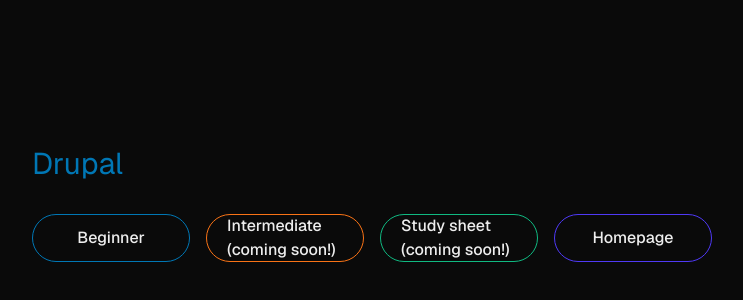
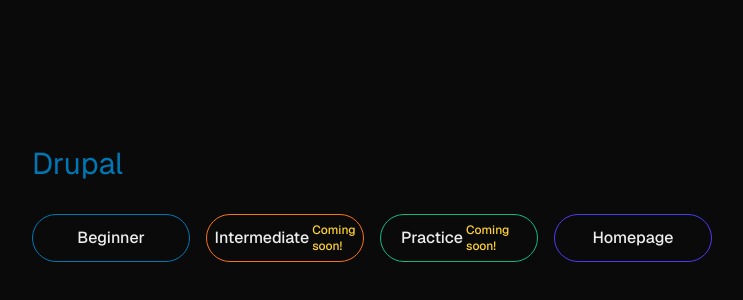
Before and after one commit to Dburrall/flashcards, a Next.js app: page /Drupal in a window 1280 px wide. Shown: the part 196-496 px from the top of the page, without its empty margins (268-1011 px from the left). Built offline with nearby package versions, Linux system fonts and the light colour scheme.

Commit message:
Added better coming soon span on subjects

```diff
--- a/app/Drupal/page.tsx
+++ b/app/Drupal/page.tsx
@@ -17,13 +17,19 @@
 					<Link
 						className='rounded-full border pointer-events-none  border-[#F97316] transition-colors flex items-center justify-center hover:bg-[#F97316]  hover:border-transparent font-medium text-sm sm:text-base h-10 sm:h-12 px-4 sm:px-5 w-full sm:w-auto md:w-[158px]'
 						href='/Drupal/DrupalIntermediate'>
-						Intermediate (coming soon!)
+						Intermediate
+						<span className='text-xs ml-[0.2rem] text-amber-300'>
+							Coming soon!
+						</span>
 					</Link>
 
 					<Link
 						className='rounded-full border pointer-events-none  border-[#10B981] transition-colors flex items-center justify-center hover:bg-[#10B981] dark:hover:text-black hover:border-transparent font-medium text-sm sm:text-base h-10 sm:h-12 px-4 sm:px-5 w-full sm:w-auto md:w-[158px]'
 						href='https://nextjs.org/docs?utm_source=create-next-app&utm_medium=appdir-template-tw&utm_campaign=create-next-app'>
-						Study sheet (coming soon!)
+						Practice
+						<span className='text-xs ml-[0.2rem] text-amber-300'>
+							Coming soon!
+						</span>
 					</Link>
 
 					<Link
--- a/app/Javascript/page.tsx
+++ b/app/Javascript/page.tsx
@@ -17,13 +17,19 @@
 					<Link
 						className='rounded-full border pointer-events-none  border-[#F97316] transition-colors flex items-center justify-center hover:bg-[#F97316]  hover:border-transparent font-medium text-sm sm:text-base h-10 sm:h-12 px-4 sm:px-5 w-full sm:w-auto md:w-[158px]'
 						href='/Javascript/JavascriptIntermediate'>
-						Intermediate (coming soon!)
+						Intermediate
+						<span className='text-xs ml-[0.2rem] text-amber-300'>
+							Coming soon!
+						</span>
 					</Link>
 
 					<Link
 						className='rounded-full border pointer-events-none  border-[#10B981] transition-colors flex items-center justify-center hover:bg-[#10B981] dark:hover:text-black hover:border-transparent font-medium text-sm sm:text-base h-10 sm:h-12 px-4 sm:px-5 w-full sm:w-auto md:w-[158px]'
 						href='https://nextjs.org/docs?utm_source=create-next-app&utm_medium=appdir-template-tw&utm_campaign=create-next-app'>
-						Study sheet (coming soon!)
+						Practice
+						<span className='text-xs ml-[0.2rem] text-amber-300'>
+							Coming soon!
+						</span>
 					</Link>
 
 					<Link
--- a/app/PHP/page.tsx
+++ b/app/PHP/page.tsx
@@ -23,7 +23,7 @@
 					<Link
 						className='rounded-full border border-[#10B981] transition-colors flex items-center justify-center hover:bg-[#10B981] dark:hover:text-black hover:border-transparent font-medium text-sm sm:text-base h-10 sm:h-12 px-4 sm:px-5 w-full sm:w-auto md:w-[158px]'
 						href='https://nextjs.org/docs?utm_source=create-next-app&utm_medium=appdir-template-tw&utm_campaign=create-next-app'>
-						Study sheet
+						Practice
 					</Link>
 
 					<Link
--- a/app/React/page.tsx
+++ b/app/React/page.tsx
@@ -23,7 +23,10 @@
 					<Link
 						className='rounded-full border pointer-events-none  border-[#10B981] transition-colors flex items-center justify-center hover:bg-[#10B981] dark:hover:text-black hover:border-transparent font-medium text-sm sm:text-base h-10 sm:h-12 px-4 sm:px-5 w-full sm:w-auto md:w-[158px]'
 						href='/React/ReactStudy'>
-						Study sheet (coming soon!)
+						Practice
+						<span className='text-xs ml-[0.2rem] text-amber-300'>
+							Coming soon!
+						</span>
 					</Link>
 
 					<Link
--- a/app/page.tsx
+++ b/app/page.tsx
@@ -35,7 +35,18 @@
 					<a
 						className='rounded-full pointer-events-none   border border-[#8892BF] transition-colors flex items-center justify-center hover:bg-[#8892BF]  dark:hover:text-white hover:border-transparent font-medium text-sm sm:text-base h-10 sm:h-12 px-4 sm:px-5 w-full sm:w-auto md:w-[158px]'
 						href='/PHP'>
-						PHP (coming soon!)
+						PHP
+						<span className='text-xs ml-[0.2rem] text-amber-300'>
+							Coming soon!
+						</span>
+					</a>
+					<a
+						className='rounded-full pointer-events-none   border border-[#43853d] transition-colors flex items-center justify-center hover:bg-[#43853d]  dark:hover:text-white hover:border-transparent font-medium text-sm sm:text-base h-10 sm:h-12 px-4 sm:px-5 w-full sm:w-auto md:w-[158px]'
+						href='/Node'>
+						Node
+						<span className='text-xs ml-[0.2rem] text-amber-300'>
+							Coming soon!
+						</span>
 					</a>
 				</div>
 			</main>
```
